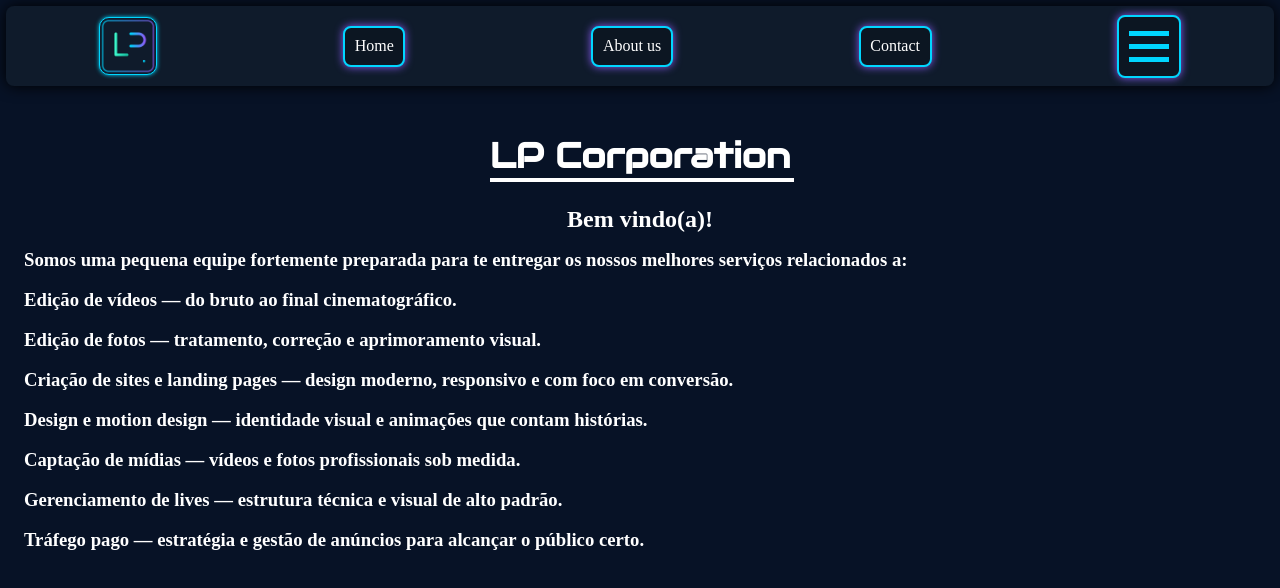
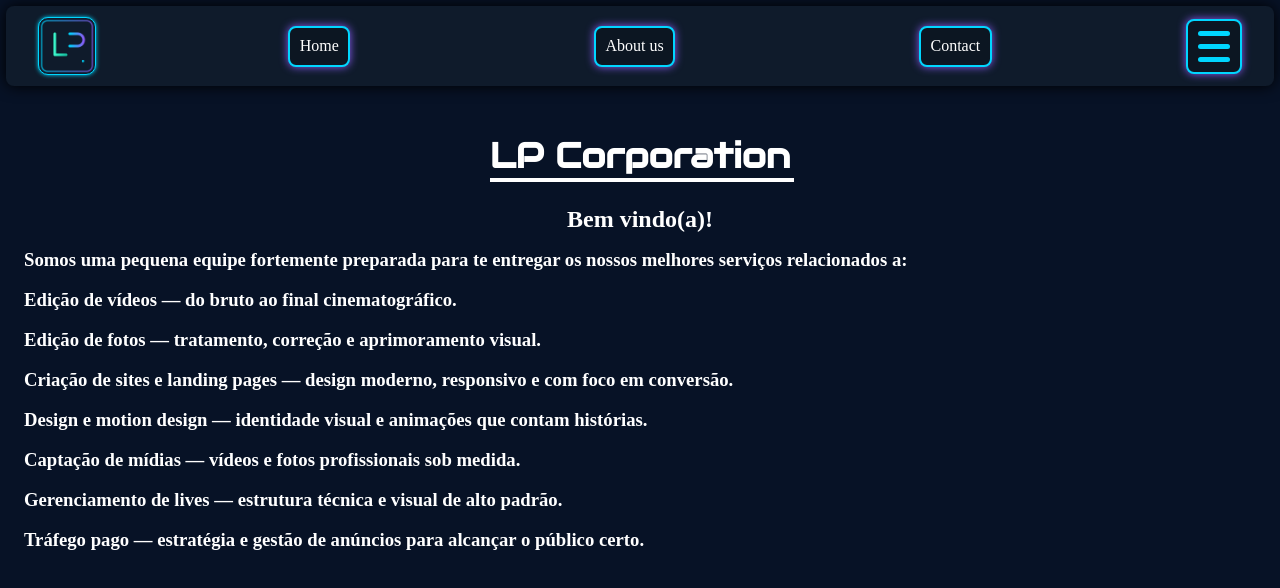
Before and after one commit to SCO-TClor/landing-page-LP, a plain HTML site: page index.html in a window 1280 px wide. Drawn offline with Linux system fonts and the light colour scheme; a web font is replaced by a local one.

Commit message:
style: Refatoração da navBar criando margin lateral

```diff
--- a/styleTatu.css
+++ b/styleTatu.css
@@ -14,10 +14,9 @@
     --muted-sup: #485c73;
     --neon: #000000;
     --neon-transp: #400f857d;
-    --acc-1: #8b5cf6;
+    --acc-1: #000000;
     --acc-2: #ff5ca8;
     --textC: #000000;
-    transition: 2s ease;
 }
 * {
     margin: 0;
@@ -50,6 +49,7 @@ nav {
     position: sticky;
     top: 0.4rem;
     margin: 0.4rem;
+    padding: 0 10rem;
     display: flex;
     height: 5rem;
     background-color: var(--sup);
@@ -61,11 +61,17 @@ nav {
     transition: 1s ease;
 }
 nav > img.navLogo {
+    position: absolute;
+    left: 2rem;
     height: 70%;
     background-color: #0f1b2b;
     border: var(--neon) 1px solid;
     border-radius: 10px;
     box-shadow: 0 0 4px var(--neon);
+    transition: 1s ease;
+}
+nav > .navbtn {
+    display: none;
 }
 .navbtn {
     border: var(--neon) 2px solid;
@@ -80,11 +86,13 @@ nav > img.navLogo {
 .navHamb,input#HambCheckbox {
     display: none;
 }
-.navHamb {
+nav > .navHamb {
     display: block;
-    height: 50%;
+    position: absolute;
+    height: 40%;
     aspect-ratio: 1/1;
     align-content: center;
+    right: 2rem;
 }
 .hambContainter {
     width: 100%;
@@ -96,6 +104,7 @@ nav > img.navLogo {
     width: 100%;
     height: 5px;
     background-color: var(--neon);
+    border-radius: 15px;
     transition: 2s ease;
 }
 .hambLines::before,
@@ -106,6 +115,7 @@ nav > img.navLogo {
     width: 100%;
     height: 5px;
     background: var(--neon);
+    border-radius: 15px;
     transition: 1s ease;
 }
 .hambLines::before {
@@ -206,6 +216,9 @@ main > h2 {
 }
 /* Tablets */
 @media (min-width: 768px) {
+    nav > .navbtn {
+        display: block;
+    }
     .navHamb {
         display: block;
         height: 50%;
```
